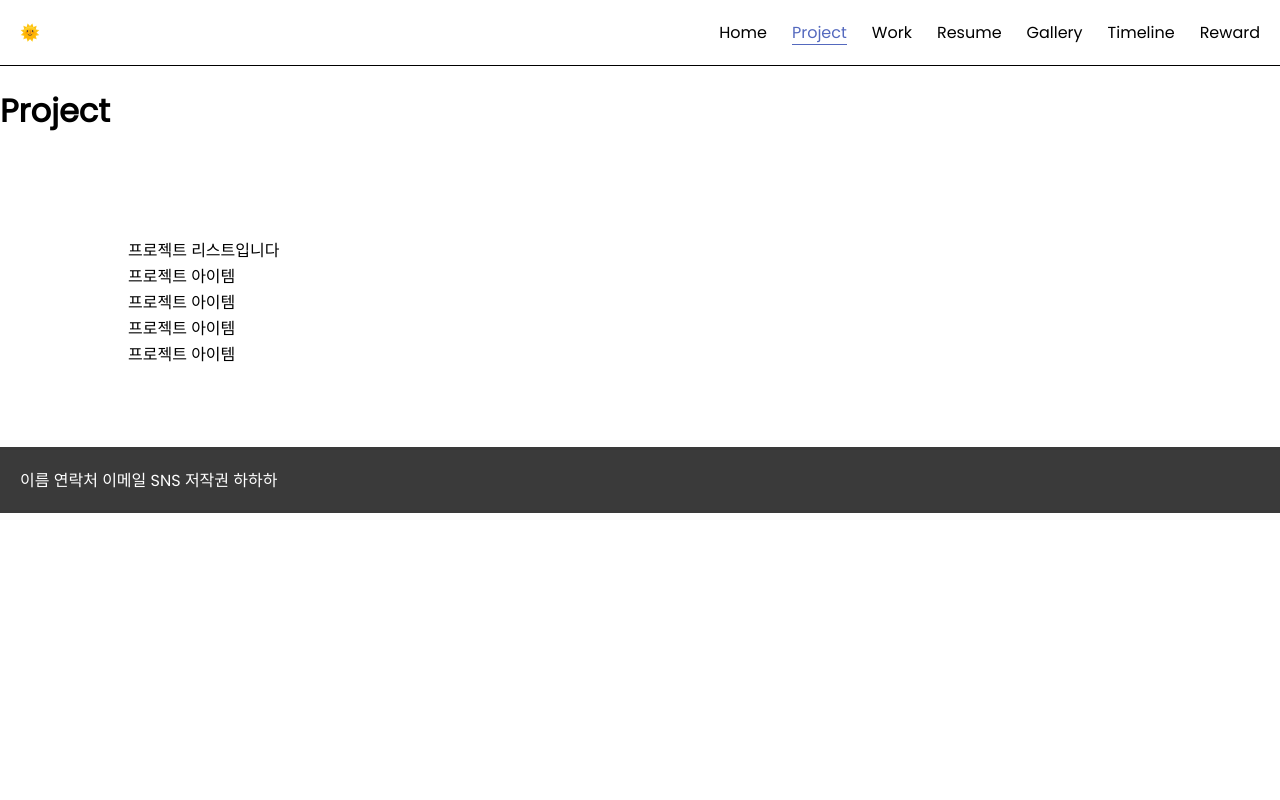
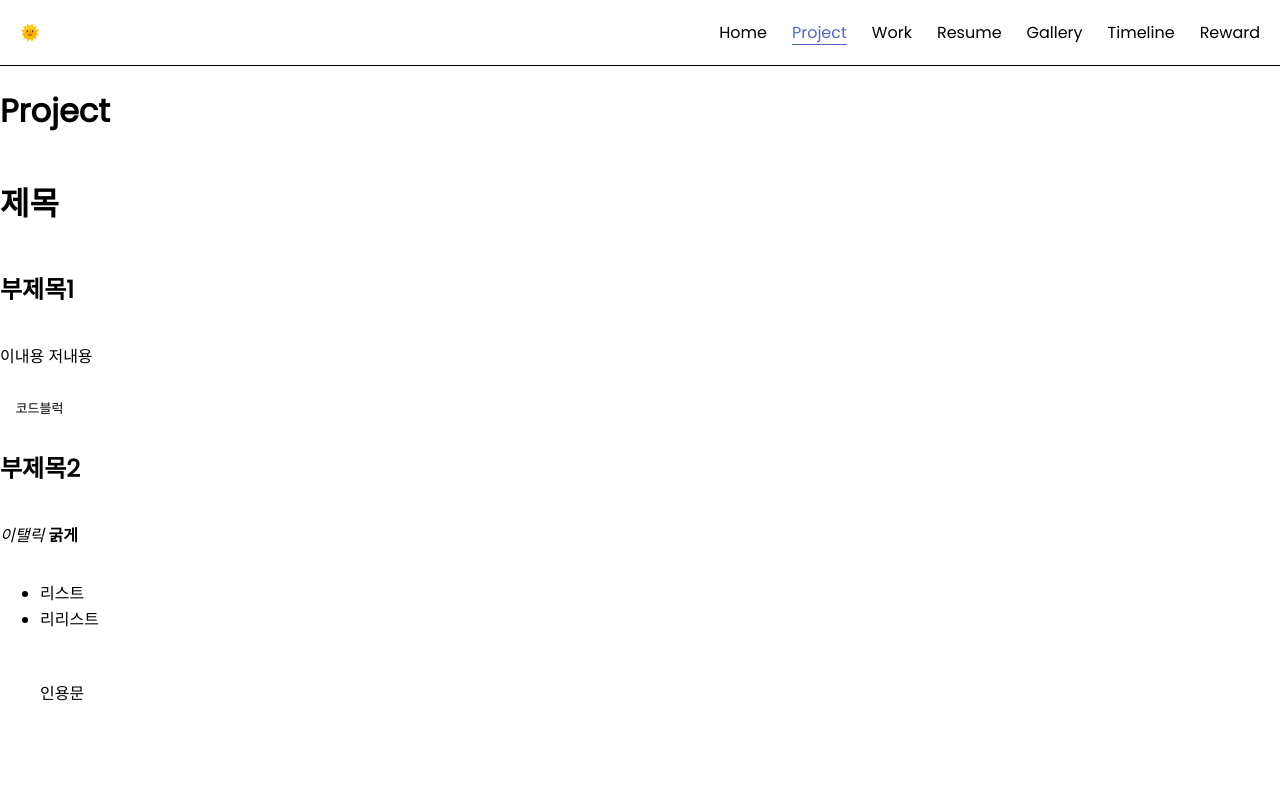
Before and after one commit to parkjisu6239/2021_Portfolio, a React (Create React App) app: page /project in a window 1280 px wide. Shown: the top 800 px of the page. Built offline with nearby package versions, Linux system fonts and the light colour scheme.

Commit message:
feat: Update project.js
import markdown component for test

```diff
--- a/src/components/project/Project.js
+++ b/src/components/project/Project.js
@@ -1,9 +1,11 @@
 import ProjectList from "./ProjectList"
+import MarkdownRenderer from "../common/MarkdownRenderer"
 
 function ProjectPage() {
     return (
         <main>
             <h1>Project</h1>
+            <MarkdownRenderer/>
             <ProjectList/>
         </main>
     )
```
